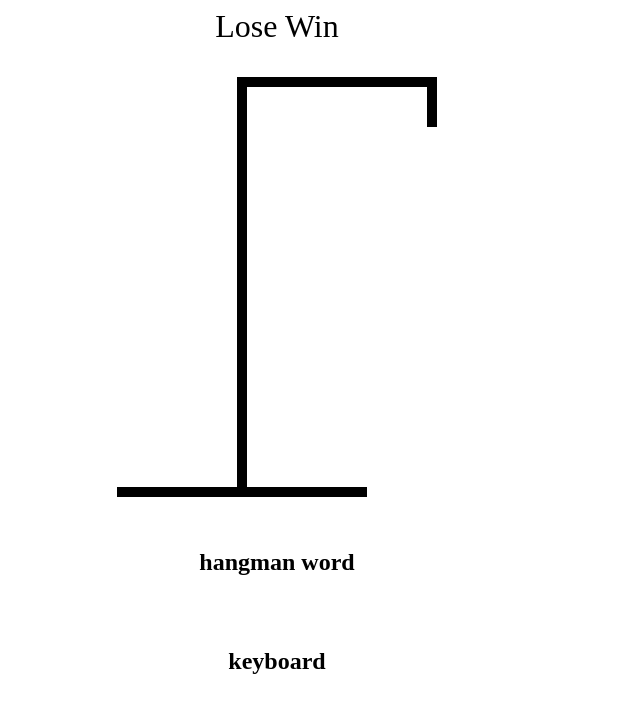
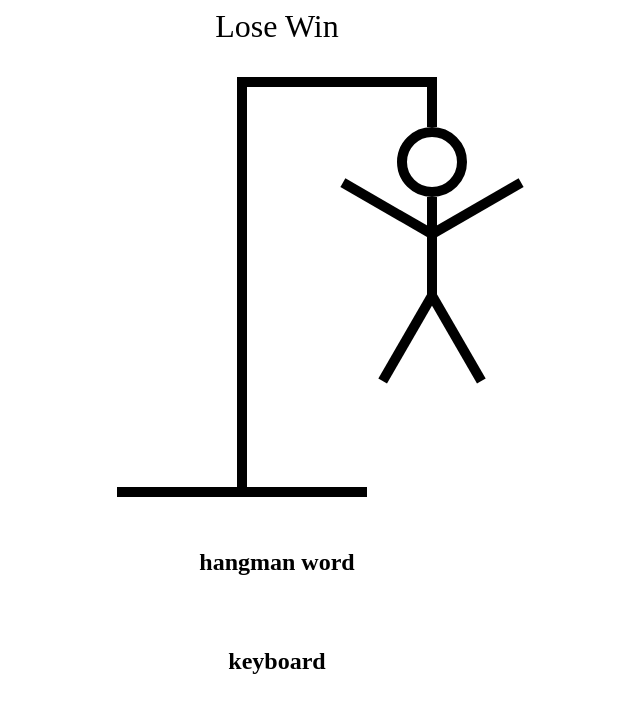
Before and after one commit to Michael-Hutchinson/hangman, a React (Vite) app: page / in a window 1280 px wide. Shown: the top 712 px of the page, without its empty margins (363-1003 px from the left). Built offline with nearby package versions, Linux system fonts and the light colour scheme.

Commit message:
feat: create hangman person

```diff
--- a/src/HangmanDrawing.tsx
+++ b/src/HangmanDrawing.tsx
@@ -1,8 +1,95 @@
 import React from 'react';
 
 function HangmanDrawing() {
+  const head = (
+    <div
+      style={{
+        width: '50px',
+        height: '50px',
+        borderRadius: '100%',
+        border: '10px solid black',
+        position: 'absolute',
+        top: '50px',
+        right: '-30px',
+      }}
+    />
+  );
+  const body = (
+    <div
+      style={{
+        width: '10px',
+        height: '100px',
+        background: 'black',
+        position: 'absolute',
+        top: '120px',
+        right: '0',
+      }}
+    />
+  );
+  const rightArm = (
+    <div
+      style={{
+        width: '100px',
+        height: '10px',
+        background: 'black',
+        position: 'absolute',
+        top: '150px',
+        right: '-100px',
+        rotate: '-30deg',
+        transformOrigin: 'left bottom',
+      }}
+    />
+  );
+  const leftArm = (
+    <div
+      style={{
+        width: '100px',
+        height: '10px',
+        background: 'black',
+        position: 'absolute',
+        top: '150px',
+        right: '10px',
+        rotate: '30deg',
+        transformOrigin: 'right bottom',
+      }}
+    />
+  );
+  const rightLeg = (
+    <div
+      style={{
+        width: '100px',
+        height: '10px',
+        background: 'black',
+        position: 'absolute',
+        top: '210px',
+        right: '-90px',
+        rotate: '60deg',
+        transformOrigin: 'left bottom',
+      }}
+    />
+  );
+  const leftLeg = (
+    <div
+      style={{
+        width: '100px',
+        height: '10px',
+        background: 'black',
+        position: 'absolute',
+        top: '210px',
+        right: '0px',
+        rotate: '-60deg',
+        transformOrigin: 'right bottom',
+      }}
+    />
+  );
   return (
     <div style={{ position: 'relative' }}>
+      {head}
+      {body}
+      {rightArm}
+      {leftArm}
+      {rightLeg}
+      {leftLeg}
       <div
         style={{
           height: '50px',
```
